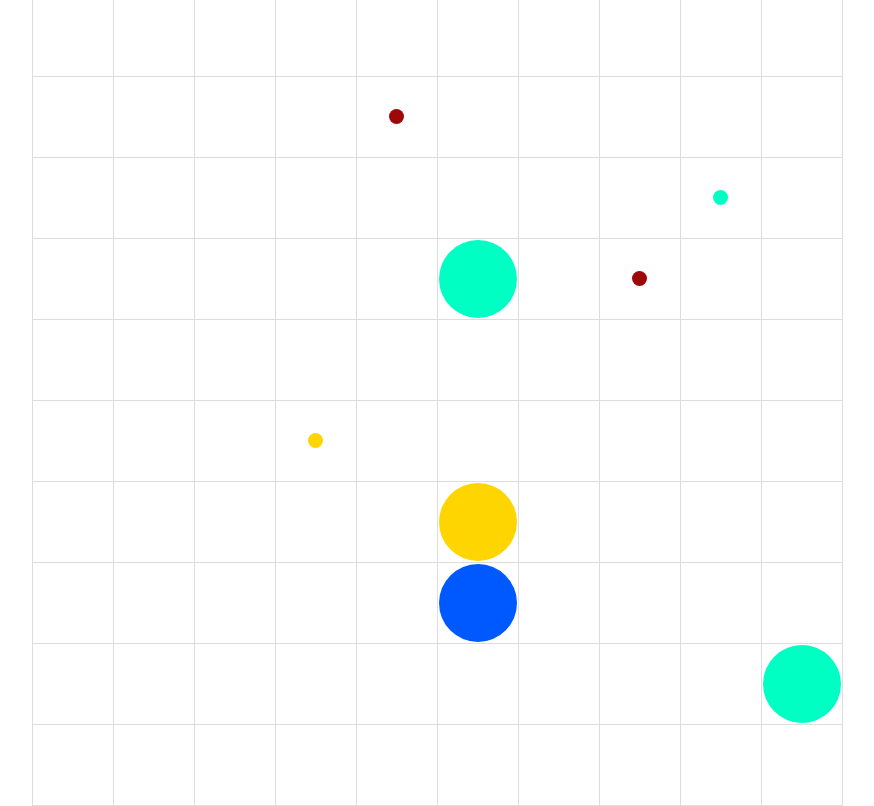
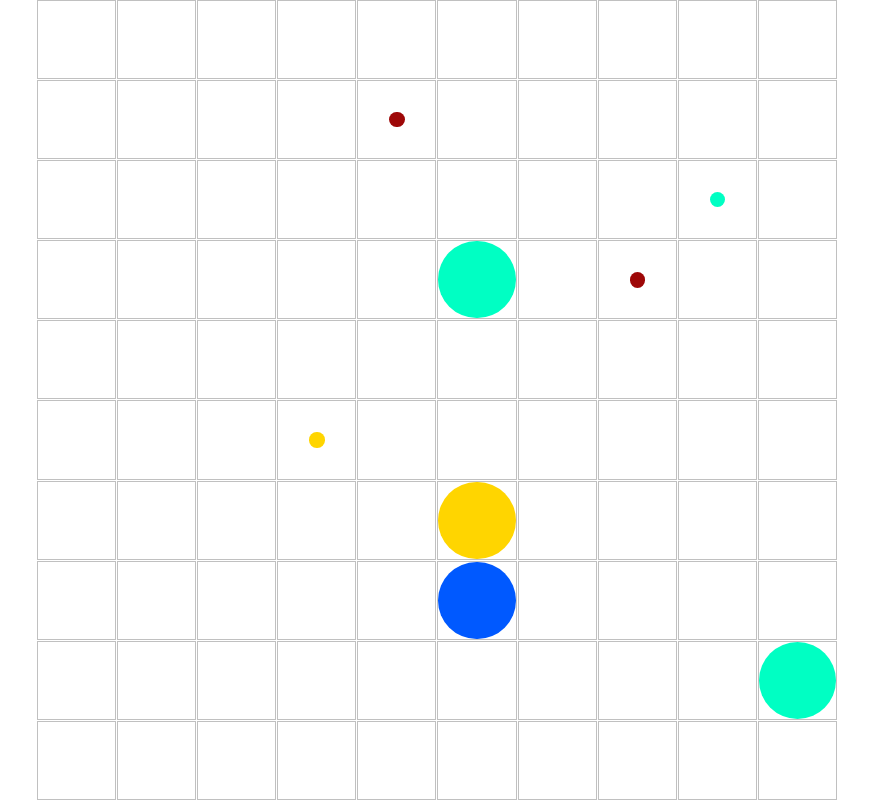
Before and after one commit to jamesstarjohnson/game, a React (Create React App) app: page / in a window 1280 px wide. Shown: the whole page, without its empty margins (203-1077 px from the left). Built offline with nearby package versions, Linux system fonts and the light colour scheme.

Commit message:
change in layout fix bug

```diff
--- a/src/App.tsx
+++ b/src/App.tsx
@@ -3,11 +3,9 @@ import styled, { keyframes } from "styled-components";
 import {
   updateBoard,
   setInitialBoard,
-  convert2DTo1D,
   updateBoardOnClick,
   removeHitBalls,
   updateOnSuccessAgain
-  // -- //
 } from "./utils";
 import { ballColors, CellType, BallKind } from "./types";
 
@@ -51,7 +49,7 @@ const RegularBall = styled.div<CellType>`
   border-radius: 50%;
 `;
 
-const RegularDelayedBall = styled(RegularBall)<{ delay: number }>`
+const RegularDelayedBall = styled(RegularBall) <{ delay: number }>`
   animation-name: ${delayedRegularBall};
   animation-duration: 1ms;
   animation-timing-function: ease-in-out;
@@ -79,7 +77,7 @@ const RegularFromSmall = styled(SmallBall)`
   animation-fill-mode: forwards;
 `;
 
-const MovingBall = styled(RegularBall)<{
+const MovingBall = styled(RegularBall) <{
   duration: number;
   delay: number;
 }>`
@@ -98,6 +96,15 @@ const JumpyBall = styled(RegularBall)`
 const EmptyCell = styled.div`
   width: 100%;
   height: 100%;
+`;
+
+const Board = styled.div<{ size: number }>`
+  display: grid;
+  grid-template-columns: ${({ size }) => `repeat(${size}, auto)`};
+  grid-auto-rows: auto;
+  grid-gap: 1px;
+  height: 100vmin;
+  width: 100vmin;
 `;
 
 const Ball: React.FC<{
@@ -164,21 +171,10 @@ const Container = styled.div`
 `;
 
 const Cell = styled.div`
-  width: calc(10vmin - 2px);
-  height: calc(10vmin - 2px);
   display: flex;
   align-items: center;
   justify-content: center;
-`;
-
-const BallBoard = styled.table`
-  width: 100vmin;
-  heightl: 100vmin;
-  border-collapse: collapse;
-`;
-
-const Td = styled.td`
-  border: 1px solid #dddddd;
+  border: 1px solid silver;
 `;
 
 type State = BallKind[][];
@@ -244,15 +240,9 @@ const App: React.FC = () => {
 
   return (
     <Container>
-      <BallBoard>
-        {board.map((row, y) => (
-          <tr>
-            {row.map((column, x) => (
-              <Td>
-                {
-                  <Cell key={convert2DTo1D(size, { x, y })}>
-                    {
-                      <Ball
+      <Board size={size}>
+        {board.map((row, y) =>
+          row.map((column, x) => <Cell key={`${y},${x}`}>{<Ball
             onClick={handleMouseClick({ x, y })}
             cell={column}
             onMoveComplete={handleMoveComplete}
@@ -261,14 +251,9 @@ const App: React.FC = () => {
             }
             onHitBlowComplete={handleHitBlowComplete}
           />
-                    }
-                  </Cell>
-                }
-              </Td>
-            ))}
-          </tr>
-        ))}
-      </BallBoard>
+          }</Cell>)
+        )}
+      </Board>
     </Container>
   );
 };
--- a/src/utils.ts
+++ b/src/utils.ts
@@ -9,8 +9,7 @@ import {
   BoardRecord,
   Colors
 } from "./types";
-import { pipe, equals, findIndex } from "ramda";
-import colors from "./App.test";
+import { pipe, findIndex } from "ramda";
 
 function getFromTwoD<T>(
   array: readonly T[][],
@@ -27,10 +26,6 @@ function getFromOneD<T>(array: readonly T[], coord: number): T | undefined {
   return array[coord];
 }
 
-function canYouMoveHere() {
-  return true;
-}
-
 function purifyBoard(board: Board) {
   return pipe(
     (board: Board) =>
@@ -42,13 +37,9 @@ function purifyBoard(board: Board) {
 const findPath = (
   from: { x: number; y: number },
   to: { x: number; y: number },
-  size: number
-) => (board: BallKind[][]) => {
-  const matrix = pipe(
-    (board: BallKind[][]) =>
-      board.flat().map(x => (x.kind === "empty" ? 0 : 1)),
-    convertToTwoDimensions(size)
-  )(board);
+) => (board: BallKind[][]): { x: number, y: number, id: string }[] => {
+  const matrix =
+    board.map(row => row.map(column => (column.kind === "empty" ? 0 : 1)))
   const grid = new PF.Grid(matrix);
   const finder = new PF.AStarFinder();
   const path = finder
@@ -103,12 +94,6 @@ const updateBoardWithRandomBalls = (
       })),
       applyRandomBallsOnBoard(cellType, board)
     )(board);
-
-const byIndex = (values: Board) =>
-  values.reduce<Record<string, BallKind>>((acc, next, index) => {
-    acc[index] = next;
-    return acc;
-  }, {});
 
 export const setInitialBoard = (size: number, randomBallsLength: number) =>
   pipe(
@@ -171,11 +156,6 @@ const convert1DTo2D = (size: number, coord1D: number) => ({
   x: coord1D % size
 });
 
-export const convert2DTo1D = (
-  size: number,
-  { x, y }: { x: number; y: number }
-) => y * size + x;
-
 const findJumpyBallCoord = (board: BallKind[][], size: number) =>
   pipe(
     (board: BallKind[][]) => board.flat(),
@@ -236,24 +216,6 @@ const setValueInTheBoard = (
       acc.push(newNext);
       return acc;
     }, []);
-
-// const updateBoardBeforeMove = (
-//   board: BallKind[][],
-//   action: Action
-// ): BallKind[][] => {
-//   switch (action.type) {
-//     case "sameJumpyBall":
-//     case "firstRegularBall":
-//       return setValueInTheBoard(action.cell, action.toCoord)(board);
-//     case "subsequentRegularBall":
-//       return pipe(
-//         setValueInTheBoard(action.from.cell, action.from.fromCoord),
-//         setValueInTheBoard(action.to.cell, action.to.toCoord)
-//       )(board);
-//     default:
-//       return board;
-//   }
-// };
 
 const convertToTwoDimensions = <T>(size: number) => (board: T[]) =>
   board.reduce<T[][]>((acc, next, index) => {
@@ -320,11 +282,11 @@ export const updateBoardOnClick = (
         setValueInTheBoard(action.to.cell, action.to.toCoord)
       )(board);
     case "move":
-      return pipe(
-        findPath(action.from.fromCoord, coord, size),
+      const path = findPath(action.from.fromCoord, coord)(board)
+      return path.length > 0 ? pipe(
         applyMovingBall(board, action.from.color, defaultDelay),
         applyFinalPosition(action.from.color, action.to.toCoord, defaultDelay)
-      )(board);
+      )(path) : setValueInTheBoard({ color: action.from.color, kind: 'regular' }, action.from.fromCoord)(board)
     default:
       return board;
   }
@@ -475,92 +437,6 @@ const findHitBalls = (
     .flatMap(x => x)
     .map(x => x.coord);
 
-function createBoardPoint({ x, y }: { x: number; y: number }) {
-  return { x, y };
-}
 function createBoardPointString({ x, y }: { x: number; y: number }) {
   return `${x},${y}`;
 }
-const isEqual = (a: { x: number; y: number }) => (a1: {
-  x: number;
-  y: number;
-}) => equals(createBoardPointString(a), createBoardPointString(a1));
-
-// function findPath(
-//   board: BallKind[][],
-//   indexes: Map<string, { x: number; y: number }>,
-//   currentIndex: { x: number; y: number },
-//   target: { x: number; y: number }
-// ): any[] {
-//   const a = [
-//     createBoardPoint({ x: currentIndex.x + 1, y: currentIndex.y }),
-//     createBoardPoint({ x: currentIndex.x - 1, y: currentIndex.y }),
-//     createBoardPoint({ x: currentIndex.x, y: currentIndex.y + 1 }),
-//     createBoardPoint({ x: currentIndex.x, y: currentIndex.y - 1 })
-//   ];
-//   const nextIndexes = a.filter(({ x, y }) => {
-//     const res =
-//       getFromTwoD(board, { x, y })?.kind === "empty" &&
-//       !indexes.has(createBoardPointString({ x, y }));
-//     return res;
-//   });
-//   if (a.find(isEqual(target))) {
-//     indexes.set(createBoardPointString(target), target);
-//     return Array.from(indexes.values());
-//   }
-//   if (nextIndexes.length === 0) {
-//     return [];
-//   }
-
-//   // const nextAllTheIndexes = nextIndexes.reduce(
-//   //   (acc, { x, y }) => acc.add(createBoardPointString({ x, y })),
-//   //   allTheIndexes
-//   // );
-//   return nextIndexes.map(x =>
-//     findPath(
-//       board,
-//       new Map(indexes.set(createBoardPointString(x), x)),
-//       x,
-//       target
-//     )
-//   );
-// }
-
-// const boardOnNewMove = curry((id: number, board: Board): [Board, boolean] => {
-//   const jumpyCellId = board.findIndex(x => x.kind === "jumpy");
-//   const firstSpot = board[jumpyCellId];
-//   const targetSpot = board[id];
-//   let IsSecondClick = false;
-//   const newBoard: Board = board.map((x, index) => {
-//     if (index === id && x.kind === "regular") {
-//       return { color: x.color, kind: "jumpy" };
-//     }
-//     if (index === id && x.kind === "jumpy") {
-//       return { color: x.color, kind: "regular" };
-//     }
-//     if (targetSpot.kind === "regular" && x.kind === "jumpy") {
-//       return { color: x.color, kind: "regular" };
-//     }
-//     if (
-//       index === id &&
-//       (x.kind === "empty" || x.kind === "small") &&
-//       !!firstSpot &&
-//       firstSpot.kind === "jumpy" &&
-//       canYouMoveHere()
-//     ) {
-//       // TODO remove side-effect
-//       IsSecondClick = true;
-//       return { kind: "regular", color: firstSpot.color };
-//     }
-//     if (
-//       jumpyCellId === index &&
-//       x.kind === "jumpy" &&
-//       (targetSpot.kind === "empty" || targetSpot.kind === "small") &&
-//       canYouMoveHere()
-//     ) {
-//       return { kind: "empty" };
-//     }
-//     return x;
-//   });
-//   return [newBoard, IsSecondClick];
-// });
```
Lines whose indentation alone changed are shown as unchanged.
